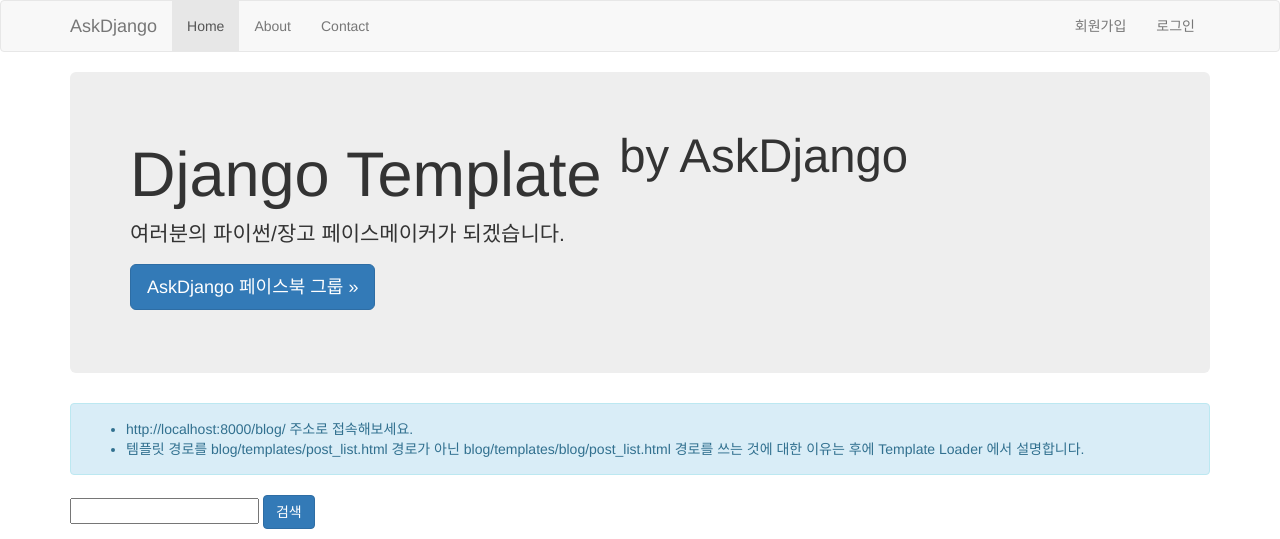
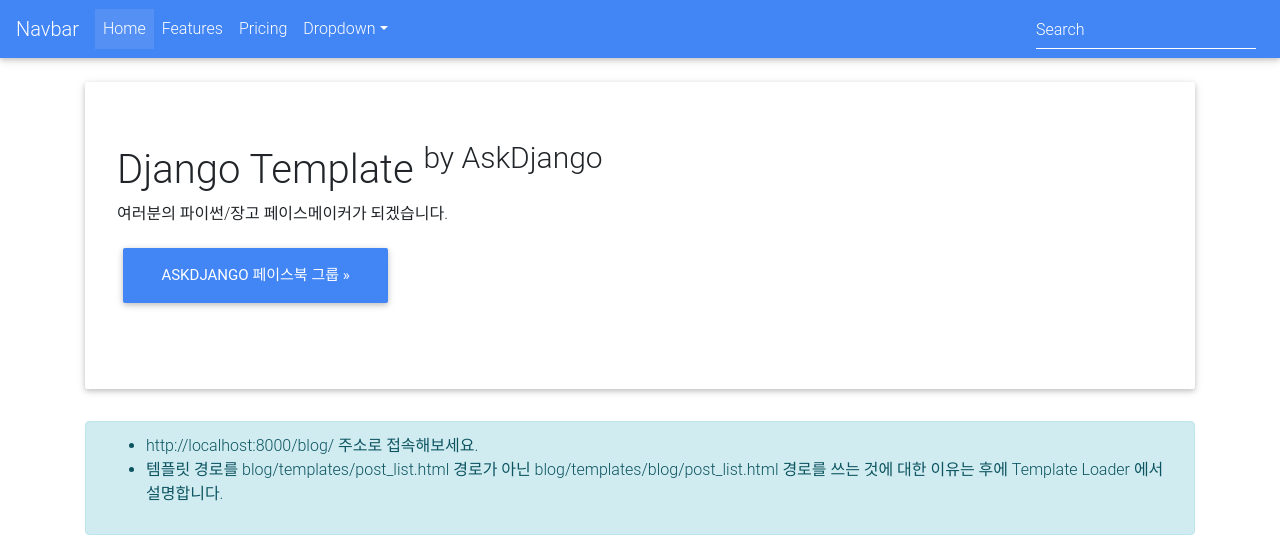
Before and after one commit to borderradius/blog, a Django app: page /blog/ in a window 1280 px wide. Shown: the top 539 px of the page. Run offline with Django 3.2, Linux system fonts and the light colour scheme; data that the repository does not hold is empty; some libraries are stand-ins or nearby versions.

Commit message:
장고 템플릿 빌트인 태그

```diff
--- a/blog/templates/blog/post_list.html
+++ b/blog/templates/blog/post_list.html
@@ -45,7 +45,7 @@
                         {{post.id}}
                     </td>
                     <td>
-                        <a href="{% url 'blog:post_detail' post.id  %}"></a>
+                        <a href="{% url 'blog:post_detail' post.id  %}">
                         {{post.title}}
                         </a>
                     </td>
--- a/travel/templates/layout.html
+++ b/travel/templates/layout.html
@@ -10,9 +10,20 @@
     </title>
     <!-- 기본 bootstrap -->
     {% comment %} <link rel="stylesheet" href="//maxcdn.bootstrapcdn.com/bootstrap/3.3.7/css/bootstrap.min.css" /> {% endcomment %}
-    <link rel="stylesheet" href="//maxcdn.bootstrapcdn.com/bootswatch/3.3.7/flatly/bootstrap.min.css" />
+    {% comment %} <link rel="stylesheet" href="//maxcdn.bootstrapcdn.com/bootswatch/3.3.7/flatly/bootstrap.min.css" /> {% endcomment %}
     <!-- bootstrap: cosmo theme -->
     <!-- <link rel="stylesheet" href="//maxcdn.bootstrapcdn.com/bootswatch/3.3.7/cosmo/bootstrap.min.css" /> -->
+
+
+    <!-- Font Awesome -->
+    <link rel="stylesheet" href="https://maxcdn.bootstrapcdn.com/font-awesome/4.7.0/css/font-awesome.min.css">
+    <!-- Bootstrap core CSS -->
+    <link href="https://cdnjs.cloudflare.com/ajax/libs/twitter-bootstrap/4.0.0/css/bootstrap.min.css" rel="stylesheet">
+    <!-- Material Design Bootstrap -->
+    <link href="https://cdnjs.cloudflare.com/ajax/libs/mdbootstrap/4.5.0/css/mdb.min.css" rel="stylesheet">
+
+
+
     <style>
         html {
             position: relative;
@@ -47,7 +58,7 @@
 </head>
 
 <body>
-    <nav class="navbar navbar-default">
+    {% comment %} <nav class="navbar navbar-default">
         <div class="container">
             <div class="navbar-header">
                 <button type="button" class="navbar-toggle collapsed" data-toggle="collapse" data-target="#navbar">
@@ -79,8 +90,110 @@
                 </ul>
             </div>
         </div>
+    </nav> {% endcomment %}
+
+    <!--Navbar-->
+    <nav class="navbar navbar-expand-lg navbar-dark primary-color mb-4">
+
+        <!-- Navbar brand -->
+        <a class="navbar-brand" href="#">Navbar</a>
+
+        <!-- Collapse button -->
+        <button class="navbar-toggler" type="button" data-toggle="collapse" data-target="#basicExampleNav" aria-controls="basicExampleNav"
+            aria-expanded="false" aria-label="Toggle navigation">
+            <span class="navbar-toggler-icon"></span>
+        </button>
+
+        <!-- Collapsible content -->
+        <div class="collapse navbar-collapse" id="basicExampleNav">
+
+            <!-- Links -->
+            <ul class="navbar-nav mr-auto">
+                <li class="nav-item active">
+                    <a class="nav-link" href="{% url 'root' %}">Home
+                        <span class="sr-only">(current)</span>
+                    </a>
+                </li>
+                <li class="nav-item">
+                    <a class="nav-link" href="#">Features</a>
+                </li>
+                <li class="nav-item">
+                    <a class="nav-link" href="#">Pricing</a>
+                </li>
+
+                <!-- Dropdown -->
+                <li class="nav-item dropdown">
+                    <a class="nav-link dropdown-toggle" id="navbarDropdownMenuLink" data-toggle="dropdown" aria-haspopup="true" aria-expanded="false">Dropdown</a>
+                    <div class="dropdown-menu dropdown-primary" aria-labelledby="navbarDropdownMenuLink">
+                        <a class="dropdown-item" href="#">Action</a>
+                        <a class="dropdown-item" href="#">Another action</a>
+                        <a class="dropdown-item" href="#">Something else here</a>
+                    </div>
+                </li>
+
+            </ul>
+            <!-- Links -->
+
+            <form class="form-inline">
+                <div class="md-form my-0">
+                    <input class="form-control mr-sm-2" type="text" placeholder="Search" aria-label="Search">
+                </div>
+            </form>
+        </div>
+        <!-- Collapsible content -->
     </nav>
+    <!--/.Navbar-->
+    {# 한줄주석 #}
 
+    {% comment %}
+    여러줄
+    주석
+    렌더링 무시
+
+    서버단에서 주석을 다는것. 프론트단에서 주석을 다는것보다 렌더링시간을 줄일수있음.
+
+    ** 태그종류
+    csrf token : 빈 form을 get방식으로 보여줄 떄 토큰을 발급하고 정보입력 후 서버에 전송할때 post방식으로 넘길때 발급했던 토큰과 같은값인지 검사후 맞다면 서버단에서 요청한 작업시작. input에 hidden값으로 들어가서 전송됌.
+
+    extends : 자식템플릿에서 부모템플릿을 명시하기 위함.
+
+    for : 반복작업, 리스트에 적합
+    loop내 추가지원 variable
+        forloop.counter : 인덱스 1++
+        forloop.counter() : 인덱스 0++
+        forloop.revcounter : 끝인덱스--
+        forloop.revcounter() : (끝인덱스-1)--
+        forloop.first , forloop.last : 첫 실행여부, 마지막 실행여부
+        forloop.parentloop : 중첩 loop에서 부모 loop를 지정
+
+    for ... empty :
+    루프가 돌지 않을경우 empty block을 수행
+     {% for in %}
+       loop
+     {% empty %}
+        content nothing exist
+     {% endfor %}
+
+
+     include
+
+     load : 커스텀 템플릿 태그, 필터셋 로딩
+
+     lorem 2 w random or 3 p or b
+
+
+     now : 현재시간표시 {% now "jS F Y H:i" %}
+
+
+
+     {% verbatim %}
+        {{ if dying }} Still alive. {{/if}}
+        앵귤러나 뷰에서 쓰이는 변수출력인 {{}} 를 사용하기 위함.
+        서버가 렌더링하지 않도록 감싸줌.
+     {% endverbatim %}
+
+
+    {% endcomment %}
 
 
 
@@ -94,5 +207,17 @@
             </p>
         </div>
     </div>
+
+
+
+
+<!-- JQuery -->
+<script type="text/javascript" src="https://cdnjs.cloudflare.com/ajax/libs/jquery/3.2.1/jquery.min.js"></script>
+<!-- Bootstrap tooltips -->
+<script type="text/javascript" src="https://cdnjs.cloudflare.com/ajax/libs/popper.js/1.13.0/umd/popper.min.js"></script>
+<!-- Bootstrap core JavaScript -->
+<script type="text/javascript" src="https://cdnjs.cloudflare.com/ajax/libs/twitter-bootstrap/4.0.0/js/bootstrap.min.js"></script>
+<!-- MDB core JavaScript -->
+<script type="text/javascript" src="https://cdnjs.cloudflare.com/ajax/libs/mdbootstrap/4.5.0/js/mdb.min.js"></script>
 </body>
 </html>
```
